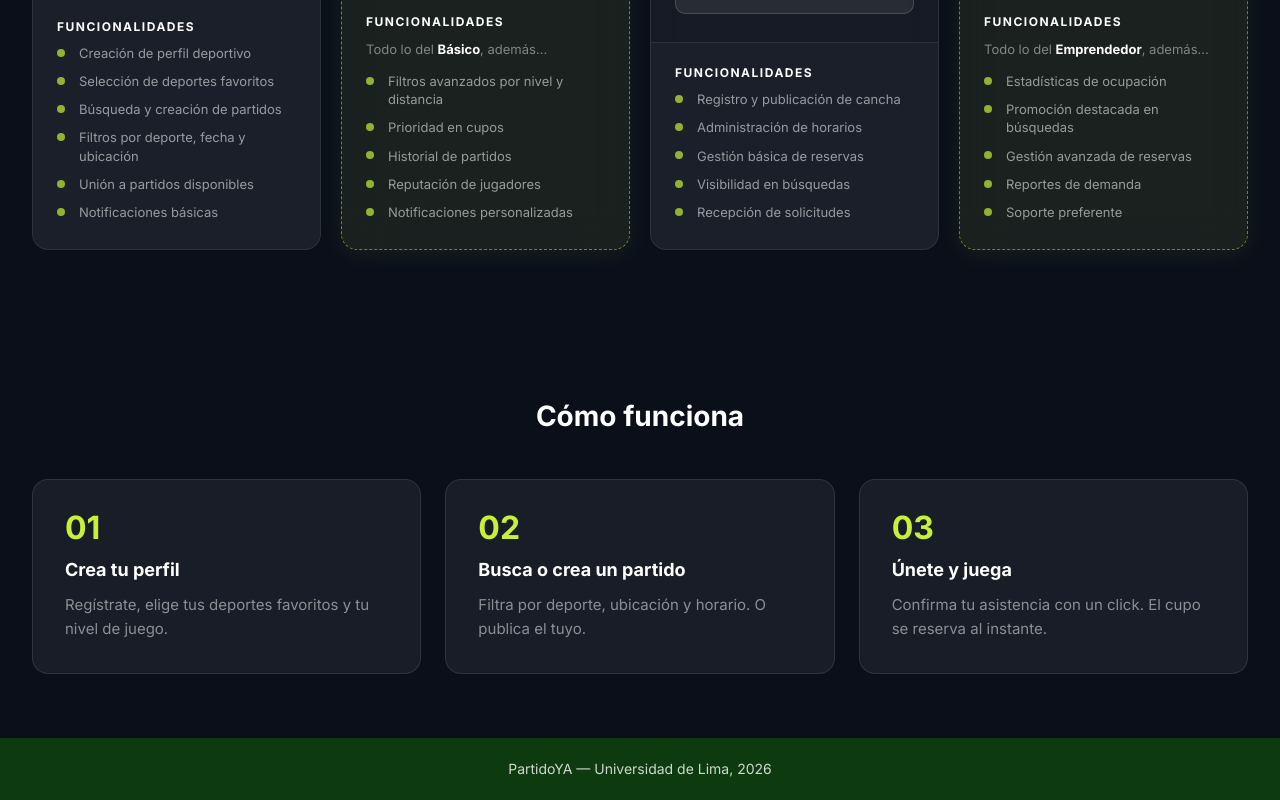
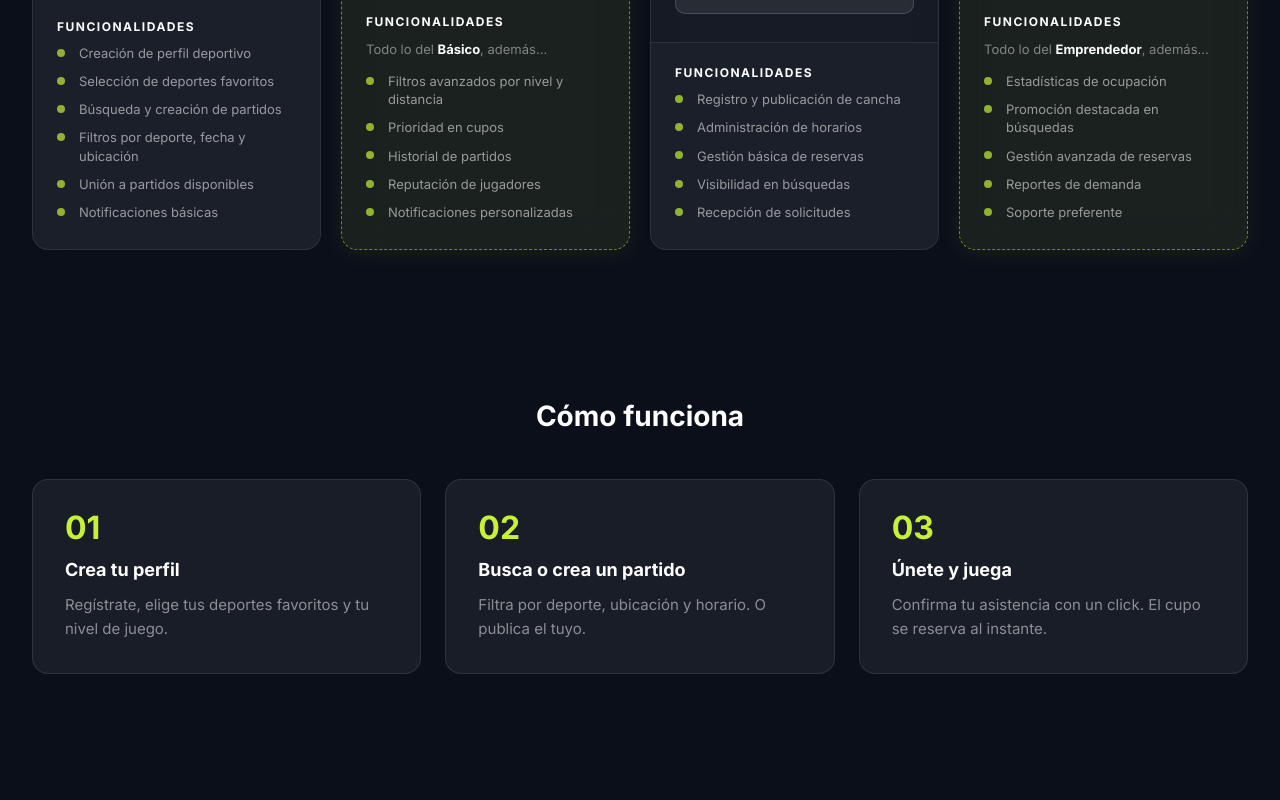
Before and after one commit to hromina33/PARTIDOYA, an Angular app in the folder frontend/: page / in a window 1280 px wide. Shown: the part 1180-1980 px from the top of the page. After the commit the page ends 1918 px from the top, so only its background shows below. Built offline with nearby package versions, Linux system fonts and the light colour scheme.

Commit message:
Remove the footer

```diff
--- a/frontend/src/app/app.html
+++ b/frontend/src/app/app.html
@@ -2,4 +2,3 @@
 <main class="main-content">
   <router-outlet></router-outlet>
 </main>
-<app-footer></app-footer>
--- a/frontend/src/app/app.ts
+++ b/frontend/src/app/app.ts
@@ -1,11 +1,10 @@
 import { Component } from '@angular/core';
 import { RouterOutlet } from '@angular/router';
 import { NavbarComponent } from './shared/components/navbar/navbar.component';
-import { FooterComponent } from './shared/components/footer/footer.component';
 
 @Component({
   selector: 'app-root',
-  imports: [RouterOutlet, NavbarComponent, FooterComponent],
+  imports: [RouterOutlet, NavbarComponent],
   templateUrl: './app.html',
   styleUrl: './app.scss'
 })
--- a/frontend/src/app/shared/components/footer/footer.component.html
+++ /dev/null
@@ -1,5 +0,0 @@
-<footer class="footer">
-  <div class="container footer-inner">
-    <p>PartidoYA &mdash; Universidad de Lima, 2026</p>
-  </div>
-</footer>
--- a/frontend/src/app/shared/components/footer/footer.component.scss
+++ /dev/null
@@ -1,7 +0,0 @@
-.footer {
-  background-color: var(--color-primary-dark);
-  color: rgba(255, 255, 255, 0.8);
-  padding: 1.25rem 0;
-  text-align: center;
-  font-size: 0.875rem;
-}
```
Also changed, not shown: frontend/src/app/shared/components/footer/footer.component.ts (deleted, +0 -10 lines).
